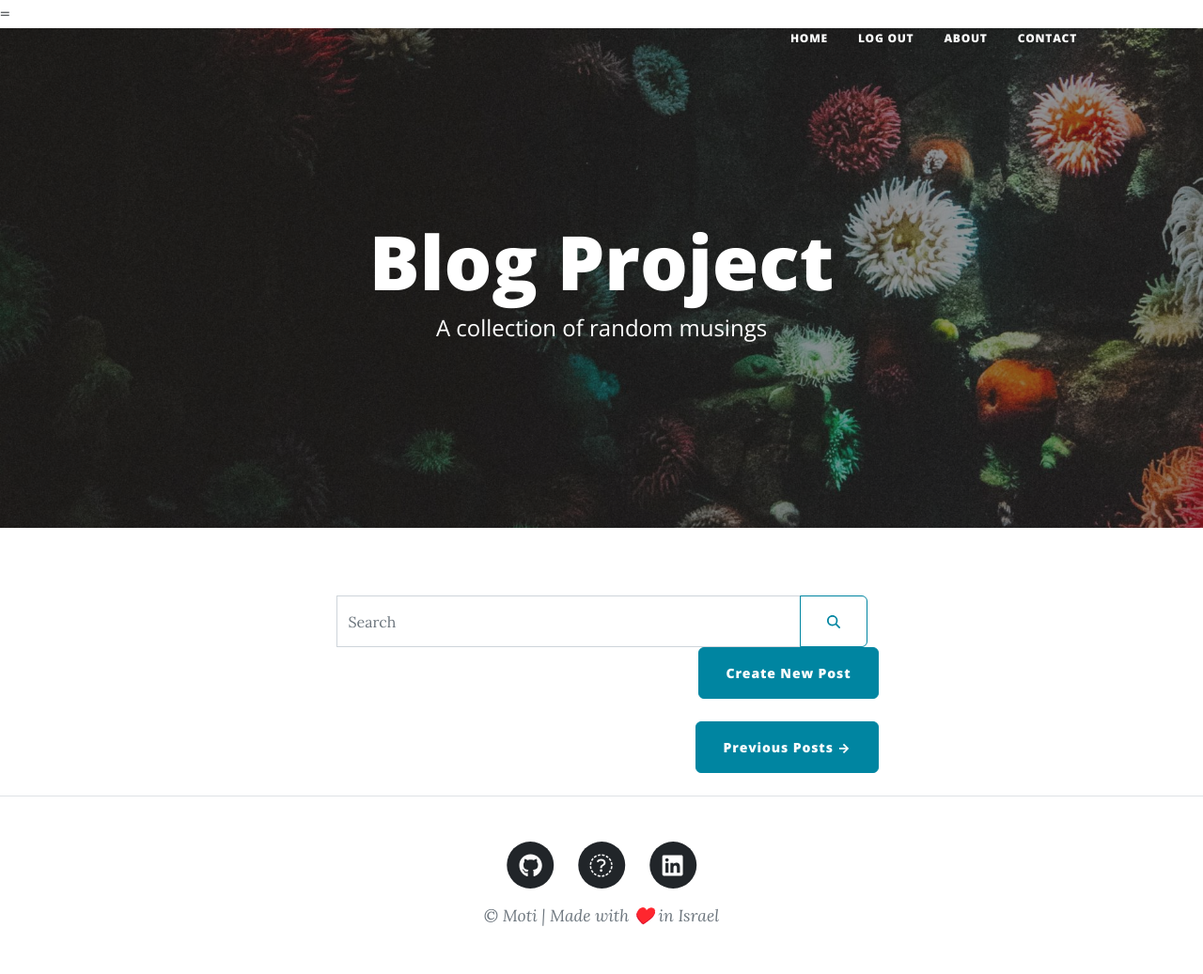
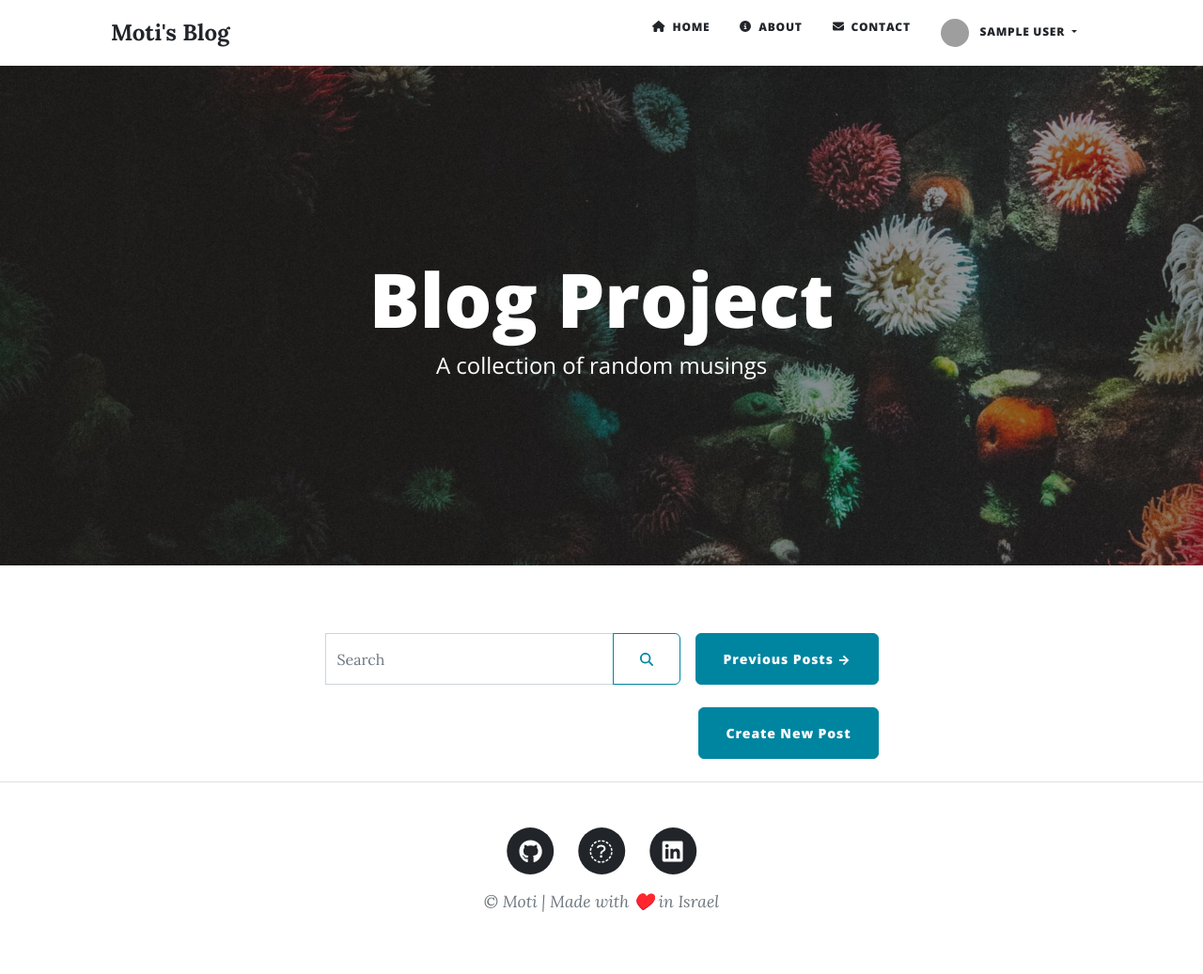
Before and after one commit to MotiWolff/Blog, a Flask app: page / in a window 1280 px wide. Shown: the whole page at 94% size. After the commit the page ends 971 px from the top, so only its background shows below. Run offline with Flask 3, Linux system fonts and the light colour scheme; the visitor is signed in with stand-in values (Sample User, id 1); data that the repository does not hold is empty; some libraries are stand-ins or nearby versions; grey boxes are pictures that could not be loaded.

Commit message:
Refactor UI: navbar/header fixes, improved accessibility, bug fixes, and style updates

```diff
--- a/main.py
+++ b/main.py
@@ -44,8 +44,9 @@ if IS_PRODUCTION:
         database_url = database_url.replace('postgres://', 'postgresql://', 1)
     app.config['SQLALCHEMY_DATABASE_URI'] = database_url
 else:
-    # Use SQLite in development
-    app.config['SQLALCHEMY_DATABASE_URI'] = 'sqlite:///blog.db'
+    # Use SQLite for local development
+    sqlite_path = os.path.join(os.path.dirname(os.path.abspath(__file__)), 'blog.db')
+    app.config['SQLALCHEMY_DATABASE_URI'] = f'sqlite:///{sqlite_path}'
 
 app.config['SQLALCHEMY_TRACK_MODIFICATIONS'] = False
 
--- a/templates/_base.html
+++ b/templates/_base.html
@@ -4,8 +4,8 @@
         <!-- Website Header -->
         <meta charset="utf-8" />
         <meta name="viewport" content="width=device-width, initial-scale=1, shrink-to-fit=no" />
-        <meta name="description" content="" />
-        <meta name="author" content="" />
+        <meta name="description" content="A personal blog about technology, programming, and life" />
+        <meta name="author" content="Moti" />
         <title>Moti's Blog</title>
         {% block styles %}
             <!-- Load Bootstrap-Flask CSS -->
@@ -14,17 +14,90 @@
             <link href="{{ url_for('static', filename='assets/favi.png') }}" rel="icon" type="image/png" sizes="32x32">
             <!-- Font Awesome icons (free version)-->
             <script src="https://use.fontawesome.com/releases/v6.4.2/js/all.js" crossorigin="anonymous"></script>
-
             <!-- Google fonts-->
-            <link href="https://fonts.googleapis.com/css?family=Lora:400,700,400italic,700italic"
-                  rel="stylesheet"
-                  type="text/css"/>
-            <link href="https://fonts.googleapis.com/css?family=Open+Sans:300italic,400italic,600italic,700italic,800italic,400,300,600,700,800"
-                  rel="stylesheet"
-                  type="text/css"/>
-            <!-- Core theme CSS (includes Bootstrap)-->=
-            <link href="{{ url_for('static', filename='/css/styles.css') }}"
-                  rel="stylesheet"/>
+            <link href="https://fonts.googleapis.com/css?family=Lora:400,700,400italic,700italic" rel="stylesheet" type="text/css"/>
+            <link href="https://fonts.googleapis.com/css?family=Open+Sans:300italic,400italic,600italic,700italic,800italic,400,300,600,700,800" rel="stylesheet" type="text/css"/>
+            <!-- Core theme CSS (includes Bootstrap)-->
+            <link href="{{ url_for('static', filename='/css/styles.css') }}" rel="stylesheet"/>
+            <!-- Custom styles for navigation -->
+            <style>
+                html, body {
+                    height: 100%;
+                }
+                body {
+                    min-height: 100vh;
+                    padding-top: 70px; /* Height of navbar */
+                    background: white;
+                }
+                .navbar {
+                    background-color: white;
+                    border-bottom: 1px solid rgba(255, 255, 255, 0.08);
+                    position: fixed;
+                    top: 0;
+                    right: 0;
+                    left: 0;
+                    z-index: 1030;
+                    height: 70px;
+                }
+                .navbar-brand {
+                    font-family: 'Lora', serif;
+                    font-weight: 700;
+                    font-size: 1.5rem;
+                    color: #212529 !important;
+                }
+                .nav-link {
+                    font-family: 'Open Sans', sans-serif;
+                    font-weight: 600;
+                    text-transform: uppercase;
+                    letter-spacing: 0.5px;
+                    transition: color 0.2s ease;
+                    color: #212529 !important;
+                }
+                .nav-link:hover {
+                    color: #0d6efd !important;
+                }
+                .navbar-toggler {
+                    border: none;
+                    padding: 0.5rem;
+                }
+                .navbar-toggler:focus {
+                    box-shadow: none;
+                }
+                .user-avatar {
+                    width: 30px;
+                    height: 30px;
+                    border-radius: 50%;
+                    margin-right: 0.5rem;
+                }
+                .masthead {
+                    padding-top: 2.5rem;
+                    padding-bottom: 2.5rem;
+                    background-size: cover;
+                    background-position: center;
+                    position: relative;
+                    z-index: 1;
+                }
+                .dropdown-menu {
+                    background-color: #fff;
+                    border: 1px solid rgba(255, 255, 255, 0.1);
+                }
+                .dropdown-item {
+                    color: #212529;
+                }
+                .dropdown-item:hover {
+                    background-color: #f8f9fa;
+                    color: #0d6efd;
+                }
+                main {
+                    position: relative;
+                    z-index: 1;
+                }
+                @media (max-width: 991px) {
+                    body { padding-top: 60px; }
+                    .navbar { height: 60px; }
+                    .masthead { padding-top: 1.5rem; padding-bottom: 1.5rem; }
+                }
+            </style>
         {% endblock %}
     </head>
 
@@ -33,53 +106,67 @@
         {% block navi %}
         <nav class="navbar navbar-expand-lg navbar-light" id="mainNav">
             <div class="container px-4 px-lg-5">
-                <a class="navbar-brand"></a>
-                <button class="navbar-toggler"
-                        type="button"
-                        data-bs-toggle="collapse"
-                        data-bs-target="#navbarResponsive"
-                        aria-controls="navbarResponsive"
-                        aria-expanded="false"
-                        aria-label="Toggle navigation">Menu
+                <a class="navbar-brand" href="{{ url_for('home') }}">
+                    Moti's Blog
+                </a>
+                <button class="navbar-toggler" type="button" data-bs-toggle="collapse" data-bs-target="#navbarResponsive" aria-controls="navbarResponsive" aria-expanded="false" aria-label="Toggle navigation">
                     <i class="fas fa-bars"></i>
                 </button>
                 <div class="collapse navbar-collapse" id="navbarResponsive">
                     <ul class="navbar-nav ms-auto py-4 py-lg-0">
                         <li class="nav-item">
-                            <a class="nav-link px-lg-3 py-3 py-lg-4"
-                               href="{{ url_for('home') }}">Home
+                            <a class="nav-link px-lg-3 py-3 py-lg-4" href="{{ url_for('home') }}">
+                                <i class="fas fa-home me-1"></i> Home
                             </a>
                         </li>
-                        <!-- Show Login/Register if user is logged out, otherwise show Log Out -->
-                        {% if not current_user.is_authenticated: %}
+                        <li class="nav-item">
+                            <a class="nav-link px-lg-3 py-3 py-lg-4" href="{{ url_for('about') }}">
+                                <i class="fas fa-info-circle me-1"></i> About
+                            </a>
+                        </li>
+                        <li class="nav-item">
+                            <a class="nav-link px-lg-3 py-3 py-lg-4" href="{{ url_for('contact') }}">
+                                <i class="fas fa-envelope me-1"></i> Contact
+                            </a>
+                        </li>
+                        {% if not current_user.is_authenticated %}
                             <li class="nav-item">
-                                <a class="nav-link px-lg-3 py-3 py-lg-4"
-                                   href="{{ url_for('login') }}">Login
+                                <a class="nav-link px-lg-3 py-3 py-lg-4" href="{{ url_for('login') }}">
+                                    <i class="fas fa-sign-in-alt me-1"></i> Login
                                 </a>
                             </li>
                             <li class="nav-item">
-                                <a class="nav-link px-lg-3 py-3 py-lg-4"
-                                   href="{{ url_for('register') }}">Register
+                                <a class="nav-link px-lg-3 py-3 py-lg-4" href="{{ url_for('register') }}">
+                                    <i class="fas fa-user-plus me-1"></i> Register
                                 </a>
                             </li>
-                        {% else: %}
-                            <li class="nav-item">
-                                <a class="nav-link px-lg-3 py-3 py-lg-4"
-                                   href="{{ url_for('logout') }}">Log Out
+                        {% else %}
+                            <li class="nav-item dropdown">
+                                <a class="nav-link dropdown-toggle px-lg-3 py-3 py-lg-4" href="#" id="navbarDropdown" role="button" data-bs-toggle="dropdown" aria-expanded="false">
+                                    {% if current_user.email %}
+                                        <img src="https://www.gravatar.com/avatar/{{ current_user.email|gravatar }}?s=30" class="user-avatar" alt="User Avatar">
+                                    {% else %}
+                                        <i class="fas fa-user-circle me-1"></i>
+                                    {% endif %}
+                                    {{ current_user.name }}
                                 </a>
+                                <ul class="dropdown-menu dropdown-menu-end" aria-labelledby="navbarDropdown">
+                                    {% if current_user.id == 1 %}
+                                        <li>
+                                            <a class="dropdown-item" href="{{ url_for('add_new_post') }}">
+                                                <i class="fas fa-plus-circle me-2"></i> New Post
+                                            </a>
+                                        </li>
+                                        <li><hr class="dropdown-divider"></li>
+                                    {% endif %}
+                                    <li>
+                                        <a class="dropdown-item" href="{{ url_for('logout') }}">
+                                            <i class="fas fa-sign-out-alt me-2"></i> Log Out
+                                        </a>
+                                    </li>
+                                </ul>
                             </li>
                         {% endif %}
-
-                        <li class="nav-item">
-                            <a class="nav-link px-lg-3 py-3 py-lg-4"
-                               href="{{ url_for('about') }}">About
-                            </a>
-                        </li>
-                        <li class="nav-item">
-                            <a class="nav-link px-lg-3 py-3 py-lg-4"
-                               href="{{ url_for('contact') }}">Contact
-                            </a>
-                        </li>
                     </ul>
                 </div>
             </div>
@@ -105,6 +192,7 @@
 
         <!-- Main content-->
         {% block content %} {% endblock %}
+
     </body>
 
     <!-- Website Footer-->
--- a/templates/index.html
+++ b/templates/index.html
@@ -11,7 +11,7 @@
                             <span class="subheading">{{subtitle}}</span>
 
                             {% with messages = get_flashed_messages(with_categories=true) %}
-                                {% if messages: %}
+                                {% if messages %}
                                     <br><br>
                                     <hr class="my-4" />
                                     <div class="flash">
@@ -39,10 +39,10 @@
 <div class="container px-4 px-lg-5">
     <div class="row gx-4 gx-lg-5 justify-content-center">
         <div class="col-md-10 col-lg-8 col-xl-7">
-            <!--  Search functionality  -->
-            <div class="container mt-4">
-                <form class="d-flex" role="search" action="/search" method="get">
-                    <div class="input-group">
+            <!--  Search functionality and Previous Posts button  -->
+            <div class="d-flex align-items-center gap-2 mt-4 mb-4 flex-wrap">
+                <form id="search-form" class="d-flex flex-grow-1" role="search" action="/search" method="get" style="max-width: 500px;">
+                    <div class="input-group w-100">
                         <input class="form-control"
                                type="search"
                                placeholder="Search"
@@ -53,6 +53,7 @@
                         </button>
                     </div>
                 </form>
+                <button class="btn btn-primary ms-2" type="button" id="previous-posts-button"> Previous Posts → </button>
             </div>
              <div id="post-container">
                 <!-- Post preview-->
@@ -66,8 +67,7 @@
                             <a href="#">{{post.author.name}}</a> on {{post.date}}
 
                         <!-- Allow only ADMIN (id=1) to create and delete posts -->
-                        {% if current_user.id == 1: %}
-<!--                            <a href="{{url_for('delete_post', post_id=post.id) }}">✘</a>-->
+                        {% if current_user.is_authenticated and current_user.id == 1 %}
                             <a href="#" class="delete-post" data-post-id="{{ post.id }}">✘</a>
                         {% endif %}
                         </p>
@@ -93,29 +93,25 @@
              </div>
             <!-- New Post -->
             <!-- Allow only ADMIN (id=1) to create and delete posts -->
-            {% if current_user.id == 1: %}
+            {% if current_user.is_authenticated and current_user.id == 1 %}
                 <div class="d-flex justify-content-end mb-4">
-                    <a class="btn btn-primary float-right"
+                    <a class="btn btn-primary float-end"
                        href="{{url_for('add_new_post')}}">Create New Post
                     </a>
                 </div>
             {% endif %}
 
-            <!-- Pager-->
-            <!-- js: show next 6 posts when Previous Posts btn is clicked  -->
-            <!-- js file reference in _base.html -->
-            <div class="d-flex justify-content-end mb-4">
-                <button class="btn btn-primary float-right" id="previous-posts-button"> Previous Posts → </button>
-            </div>
         </div>
     </div>
 </div>
 
 <!-- Link JavaScripts -->
 <script>
-    let allPosts = {{ all_posts|tojson }};
-    let visiblePostsInitialCount = {{ visible_posts|length }};
-    let currentUserId = {{ user_id }}
+    // Safely handle JSON data with proper escaping
+    const allPosts = JSON.parse('{{ all_posts|tojson|safe }}');
+    const visiblePostsInitialCount = {{ visible_posts|length }};
+    const currentUserId = {{ user_id|default(-1) }};
 </script>
+<script src="{{ url_for('static', filename='js/scripts.js') }}"></script>
 
 {% endblock %}
```
Also changed, not shown: blog.db (added).
